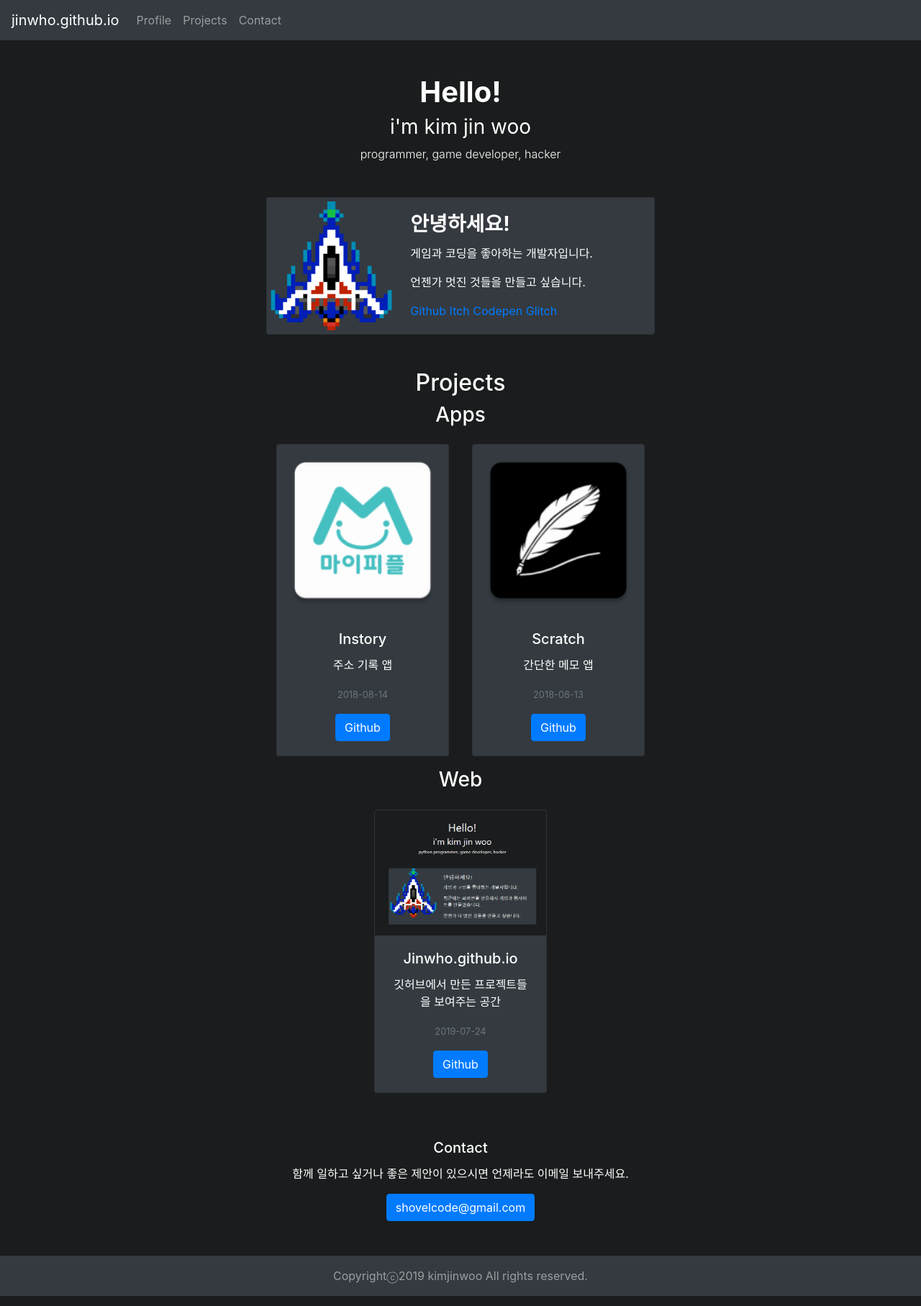
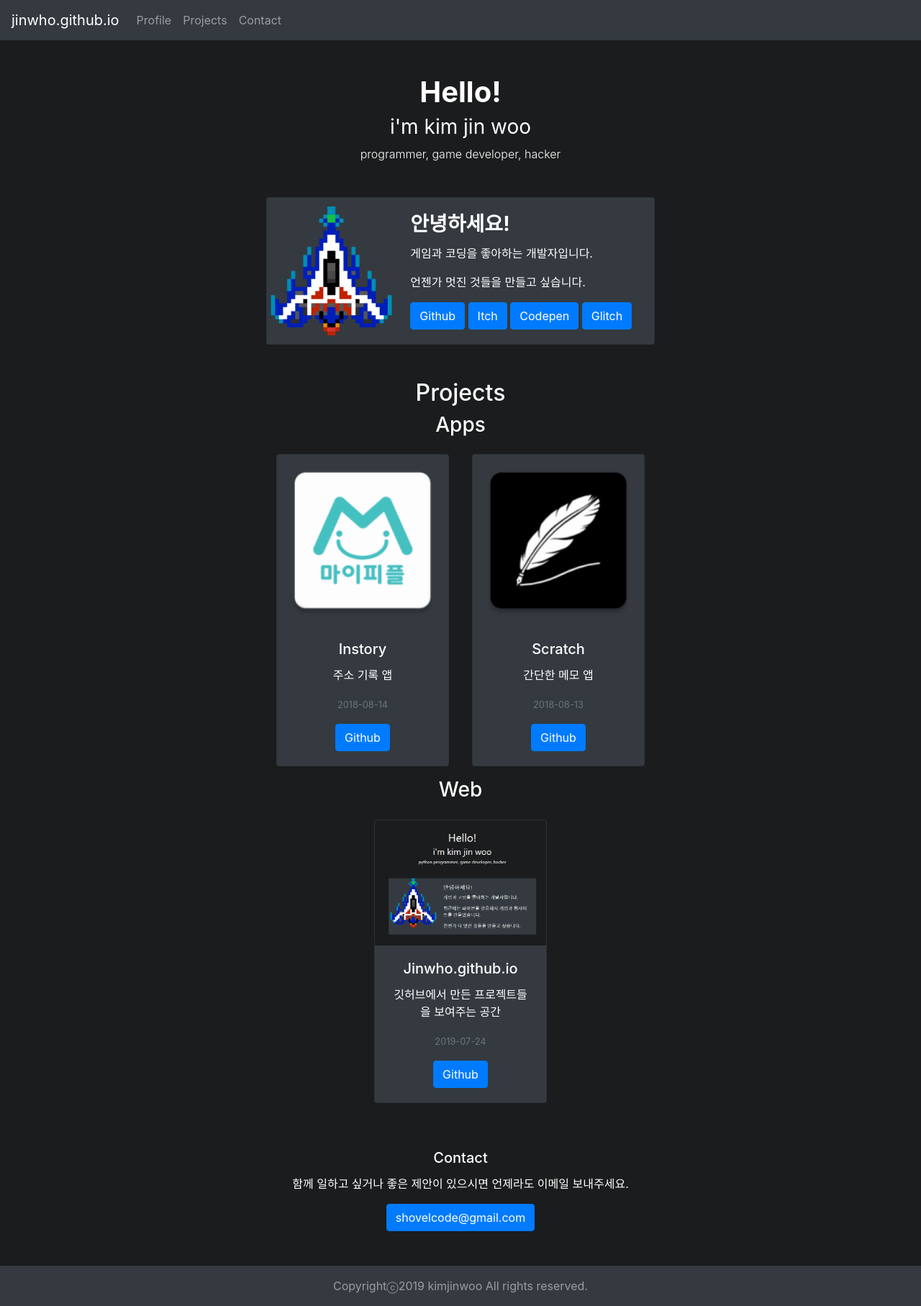
Before and after one commit to jinwho/jinwho.github.io, a Jekyll site: the page built from index.html, in a window 1280 px wide. Shown: the whole page at 72% size. Built offline with Jekyll 4.4.1, drawn with Linux system fonts in a browser that asks for light colours.

Commit message:
change profile

```diff
--- a/_layouts/home.html
+++ b/_layouts/home.html
@@ -18,8 +18,12 @@ layout: default
         <h3 class="card-title font-weight-bold">안녕하세요!</h3>
         <p class="card-text">게임과 코딩을 좋아하는 개발자입니다.</p>
         <p class="card-text">언젠가 멋진 것들을 만들고 싶습니다.</p>
-        <p class="card-text"><a href="{{ site.github }}">Github</a> <a href="{{ site.itch }}">Itch</a>
-          <a href="{{ site.codepen }}">Codepen</a> <a href="{{ site.glitch }}">Glitch</a></p>
+        <p class="card-text">
+          <a href="{{ site.github }}" class="btn btn-primary">Github</a>
+          <a href="{{ site.itch }}" class="btn btn-primary">Itch</a>
+          <a href="{{ site.codepen }}" class="btn btn-primary">Codepen</a>
+          <a href="{{ site.glitch }}" class="btn btn-primary">Glitch</a>
+        </p>
       </div>
     </div>
   </div>
```
